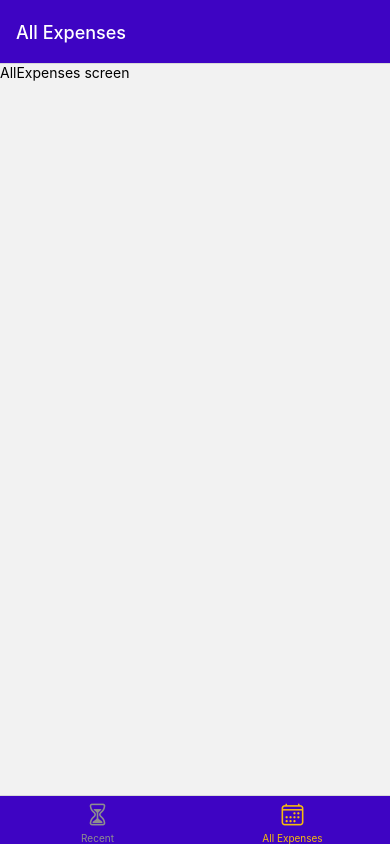
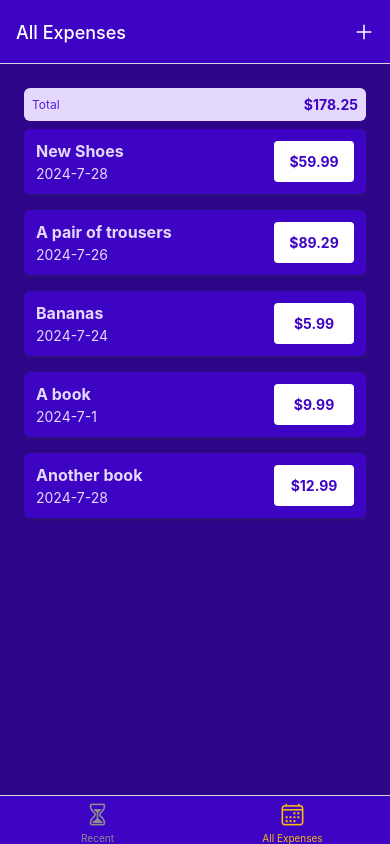
Before and after one commit to zdelcoco/ExpenseTracker, a React Native app: screen /AllExpenses in a window 390 px wide. Built offline with nearby package versions, Linux system fonts and the light colour scheme.

Commit message:
chore: Add IconButton component and update ExpensesOutput

```diff
--- a/App.js
+++ b/App.js
@@ -8,6 +8,7 @@
 import ManageExpense from './screens/ManageExpense';
 import RecentExpenses from './screens/RecentExpenses';
 import AllExpenses from './screens/AllExpenses';
+import IconButton from './UI/IconButton';
 
 const Stack = createNativeStackNavigator();
 const BottomTabs = createBottomTabNavigator();
@@ -24,6 +25,14 @@
           backgroundColor: GlobalStyles.colors.primary500,
         },
         tabBarActiveTintColor: GlobalStyles.colors.accent500,
+        headerRight: ({ tintColor }) => (
+          <IconButton
+            icon='add'
+            size={24}
+            color={tintColor}
+            onPress={() => {}}
+          />
+        ),
       }}
     >
       <BottomTabs.Screen
@@ -55,7 +64,7 @@
 export default function App() {
   return (
     <>
-      <StatusBar style='auto' />
+      <StatusBar style='light' />
       <NavigationContainer>
         <Stack.Navigator>
           <Stack.Screen
--- /dev/null
+++ b/UI/IconButton.js
@@ -0,0 +1,29 @@
+import { Pressable, View, StyleSheet } from 'react-native';
+import { Ionicons } from '@expo/vector-icons';
+
+function IconButton({ icon, size, color, onPress }) {
+  return (
+    <Pressable
+      onPress={onPress}
+      style={({ pressed }) => pressed && styles.pressed}
+    >
+      <View style={styles.buttonContainer}>
+        <Ionicons name={icon} size={size} color={color} />
+      </View>
+    </Pressable>
+  );
+}
+
+export default IconButton;
+
+const styles = StyleSheet.create({
+  buttonContainer: {
+    borderRadius: 24,
+    padding: 6,
+    marginHorizontal: 8,
+    marginvbVertical: 2,
+  },
+  pressed: {
+    opacity: 0.6,
+  },
+});
--- /dev/null
+++ b/components/ExpensesOutput/ExpenseItem.js
@@ -0,0 +1,71 @@
+import { Pressable, View, Text, StyleSheet } from 'react-native';
+import { GlobalStyles } from '../../constants/styles';
+import { getFormattedDate } from '../../util/date';
+
+function ExpenseItem({ description, amount, date }) {
+  function expensePressHandler() {
+    console.log('Expense Pressed');
+  }
+
+  return (
+    <Pressable
+      onPress={expensePressHandler}
+      style={({ pressed }) => pressed && styles.pressed}
+    >
+      <View style={styles.expenseItem}>
+        <View>
+          <Text style={[styles.textBase, styles.description]}>
+            {description}
+          </Text>
+          <Text style={styles.textBase}>{getFormattedDate(date)}</Text>
+        </View>
+        <View style={styles.amountContainer}>
+          <Text style={styles.amount}>${amount.toFixed(2)}</Text>
+        </View>
+      </View>
+    </Pressable>
+  );
+}
+
+export default ExpenseItem;
+
+const styles = StyleSheet.create({
+  expenseItem: {
+    padding: 12,
+    marginVertical: 8,
+    backgroundColor: GlobalStyles.colors.primary500,
+    flexDirection: 'row',
+    justifyContent: 'space-between',
+    borderRadius: 6,
+    elevation: 3,
+    shadowColor: GlobalStyles.colors.gray500,
+    shadowRadius: 4,
+    shadowOffset: { width: 1, height: 1 },
+    shadowOpacity: 0.4,
+  },
+  textBase: {
+    color: GlobalStyles.colors.primary50,
+  },
+  description: {
+    fontSize: 16,
+    marginBottom: 4,
+    fontWeight: 'bold',
+  },
+  amountContainer: {
+    paddingHorizontal: 12,
+    paddingVertical: 4,
+    backgroundColor: 'white',
+    justifyContent: 'center',
+    aligntItems: 'center',
+    borderRadius: 4,
+    minWidth: 80,
+  },
+  amount: {
+    color: GlobalStyles.colors.primary500,
+    fontWeight: 'bold',
+    textAlign: 'center',
+  },
+  pressed: {
+    opacity: 0.6,
+  },
+});
--- a/components/ExpensesOutput/ExpensesList.js
+++ b/components/ExpensesOutput/ExpensesList.js
@@ -1,7 +1,19 @@
-import { FlatList } from "react-native";
+import { Text, FlatList } from 'react-native';
 
-function ExpensesList() {
-  return <FlatList />;
+import ExpenseItem from './ExpenseItem';
+
+function renderExpenseItem(itemData) {
+  return <ExpenseItem {...itemData.item} />;
+}
+
+function ExpensesList({ expenses }) {
+  return (
+    <FlatList
+      data={expenses}
+      renderItem={renderExpenseItem}
+      keyExtractor={(item) => item.id}
+    />
+  );
 }
 
 export default ExpensesList;
--- a/components/ExpensesOutput/ExpensesOutput.js
+++ b/components/ExpensesOutput/ExpensesOutput.js
@@ -2,16 +2,56 @@
 
 import ExpensesList from './ExpensesList';
 import ExpensesSummary from './ExpensesSummary';
+import { GlobalStyles } from '../../constants/styles';
 
-function ExpensesOutput({ expenses }) {
+const DUMMY_EXPENSES = [
+  {
+    id: 'e1',
+    description: 'New Shoes',
+    amount: 59.99,
+    date: new Date(2024, 6, 28),
+  },
+  {
+    id: 'e2',
+    description: 'A pair of trousers',
+    amount: 89.29,
+    date: new Date(2024, 6, 26),
+  },
+  {
+    id: 'e3',
+    description: 'Bananas',
+    amount: 5.99,
+    date: new Date(2024, 6, 24),
+  },
+  {
+    id: 'e4',
+    description: 'A book',
+    amount: 9.99,
+    date: new Date(2024, 6, 1),
+  },
+  {
+    id: 'e5',
+    description: 'Another book',
+    amount: 12.99,
+    date: new Date(2024, 6, 28),
+  },
+];
+
+function ExpensesOutput({ expenses, expensesPeriod }) {
   return (
     <View style={styles.container}>
-      <ExpensesSummary />
-      <ExpensesList />
+      <ExpensesSummary expenses={DUMMY_EXPENSES} periodName={expensesPeriod} />
+      <ExpensesList expenses={DUMMY_EXPENSES} />
     </View>
   );
 }
 
 export default ExpensesOutput;
 
-const styles = StyleSheet.create({});
+const styles = StyleSheet.create({
+  container: {
+    flex: 1,
+    padding: 24,
+    backgroundColor: GlobalStyles.colors.primary700,
+  },
+});
--- a/components/ExpensesOutput/ExpensesSummary.js
+++ b/components/ExpensesOutput/ExpensesSummary.js
@@ -1,12 +1,37 @@
-import { View, Text } from 'react-native';
+import { View, Text, StyleSheet } from 'react-native';
+import { GlobalStyles } from '../../constants/styles';
 
-function ExpensesSummary() {
+function ExpensesSummary({ expenses, periodName }) {
+  const expensesSum = expenses.reduce((sum, expense) => {
+    return sum + expense.amount;
+  }, 0);
+
   return (
-    <View>
-      <Text>Last 7 days</Text>
-      <Text>$177.95</Text>
+    <View style={styles.container}>
+      <Text style={styles.period}>{periodName}</Text>
+      <Text style={styles.sum}>${expensesSum.toFixed(2)}</Text>
     </View>
   );
 }
 
 export default ExpensesSummary;
+
+const styles = StyleSheet.create({
+  container: {
+    padding: 8,
+    backgroundColor: GlobalStyles.colors.primary50,
+    borderRadius: 6,
+    flexDirection: 'row',
+    justifyContent: 'space-between',
+    alignItems: 'center',
+  },
+  period: {
+    fontSize: 12,
+    color: GlobalStyles.colors.primary400,
+  },
+  sum: {
+    fonSize: 16,
+    fontWeight: 'bold',
+    color: GlobalStyles.colors.primary500,
+  },
+});
--- a/screens/AllExpenses.js
+++ b/screens/AllExpenses.js
@@ -1,7 +1,7 @@
-import { Text } from 'react-native';
+import ExpensesOutput from '../components/ExpensesOutput/ExpensesOutput';
 
 function AllExpenses() {
-  return <Text>AllExpenses screen</Text>;
+  return <ExpensesOutput expensesPeriod="Total"/>;
 }
 
 export default AllExpenses;
--- a/screens/RecentExpenses.js
+++ b/screens/RecentExpenses.js
@@ -1,7 +1,7 @@
-import { Text } from 'react-native';
+import ExpensesOutput from '../components/ExpensesOutput/ExpensesOutput';
 
 function RecentExpenses() {
-  return <Text>RecentExpenses screen</Text>;
+  return <ExpensesOutput expensesPeriod='Last 7 Days' />;
 }
 
 export default RecentExpenses;
--- /dev/null
+++ b/util/date.js
@@ -0,0 +1,3 @@
+export function getFormattedDate(date) {
+  return `${date.getFullYear()}-${date.getMonth() + 1}-${date.getDate()}`;
+}
```
